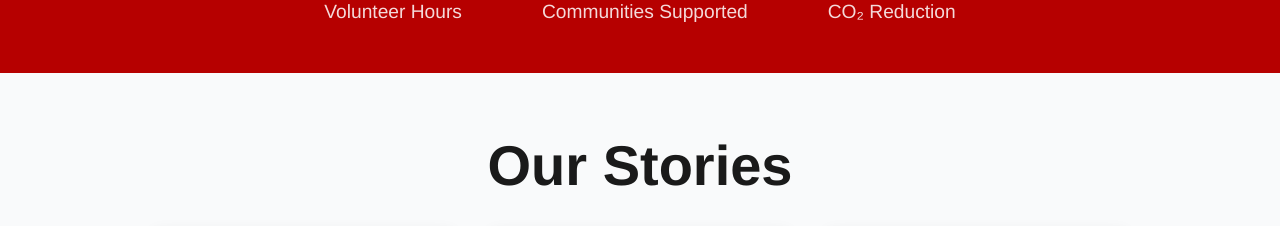
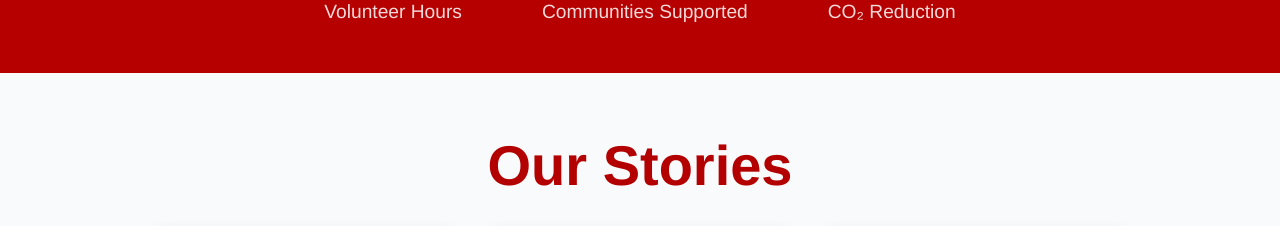
Before and after one commit to ilhamsofea/HS-Aerosystem-Website, a React (Vite) app: page /csr in a window 1280 px wide. Shown: the part 1520-1746 px from the top of the page. Built offline with nearby package versions, Linux system fonts and the light colour scheme; grey boxes are pictures that could not be loaded.

Commit message:
fix csr contact us problem (?)

```diff
--- a/src/Csr.css
+++ b/src/Csr.css
@@ -98,7 +98,7 @@
   font-size: 3.5rem;
   font-weight: 600;
   margin-bottom: 15px;
-  color: var(--dark-text);
+  color: var(--crimson-red);
 }
 .stories-grid {
   display: grid;
--- a/src/Csr.tsx
+++ b/src/Csr.tsx
@@ -1,6 +1,7 @@
 import "./Csr.css";
 import Footer from "./Footer";
 import { useEffect } from "react";
+import { Link } from "react-router-dom";
 import { csrPillars, impactStats, csrStories } from "./csrData";
 
 function Csr() {
@@ -76,9 +77,10 @@ function Csr() {
         <p>
           Partner with us to create meaningful change in communities worldwide.
         </p>
-        <a href="/home#contact-us" className="csr-btn">
+        {/* <a href="/home#contact-us" className="csr-btn">
           Contact Us
-        </a>
+        </a> */}
+        <Link className="csr-btn" to="/home#contact-us">Contact Us</Link>
       </section>
 
       <Footer />
```
